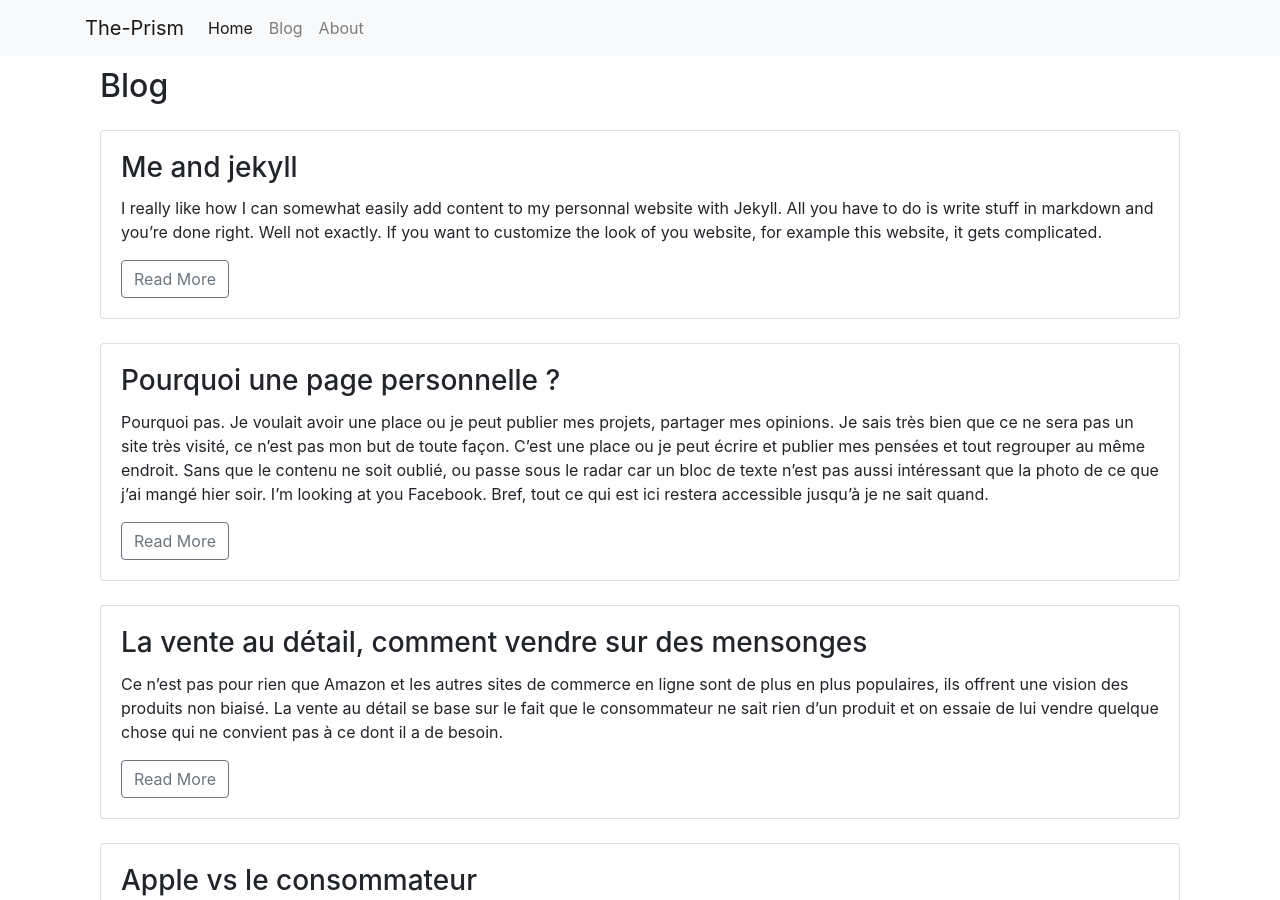
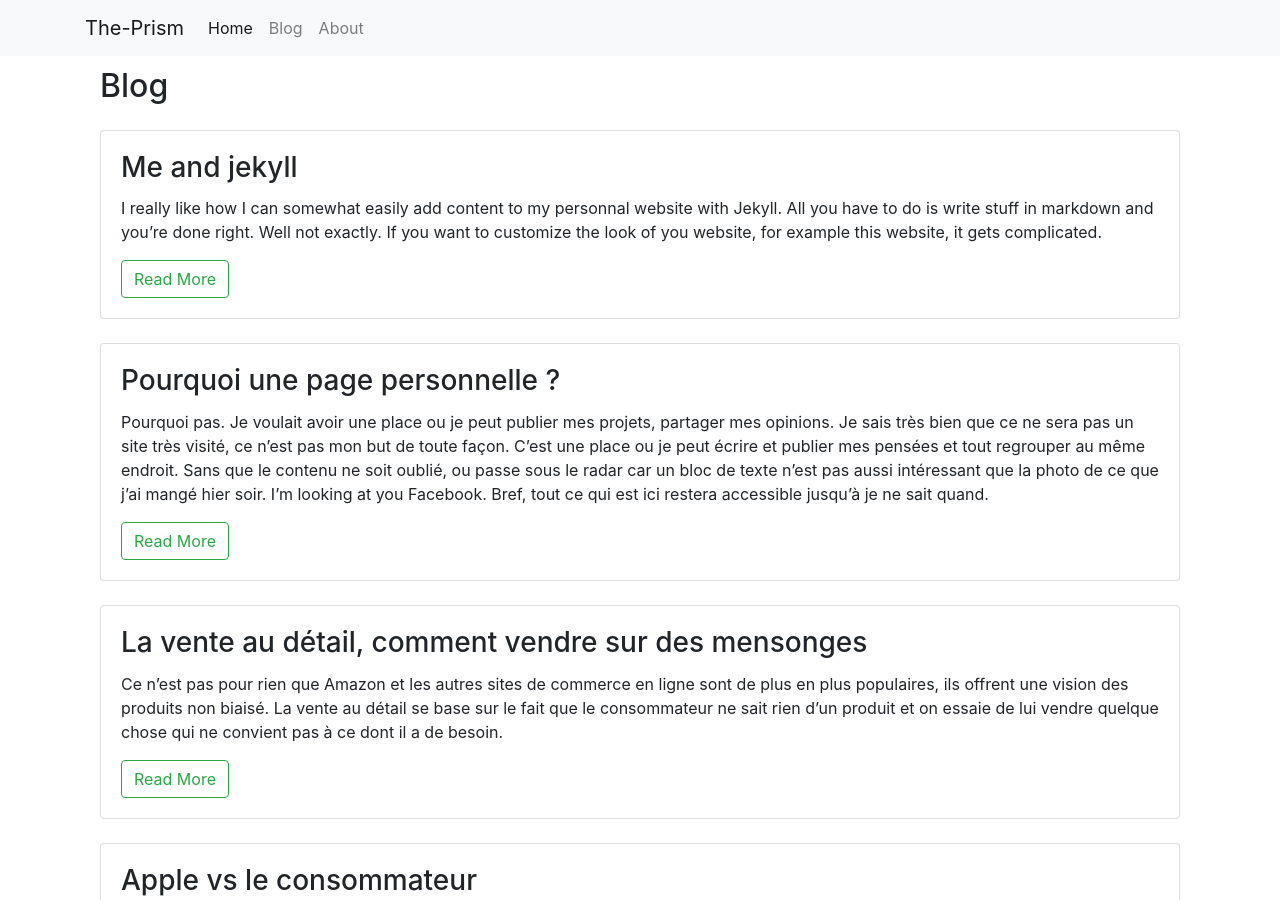
Before and after one commit to the-prism/website, a Jekyll site: the page built from index.html, in a window 1280 px wide and 900 px high, scrolled down 740 px. Built offline with Jekyll 4.4.1, drawn with Linux system fonts in a browser that asks for light colours; the list of posts is cut into pages by our own code.

Commit message:
Change button color

```diff
--- a/index.html
+++ b/index.html
@@ -48,7 +48,7 @@ title: Home
             {{ post.excerpt }}
           </div>
 
-          <a href="{{ site.baseurl }}{{ post.url }}" role="button" class="btn btn-outline-secondary">Read More</a>
+          <a href="{{ site.baseurl }}{{ post.url }}" role="button" class="btn btn-outline-success">Read More</a>
       </div>
     </article>
   {% endfor %}
```
